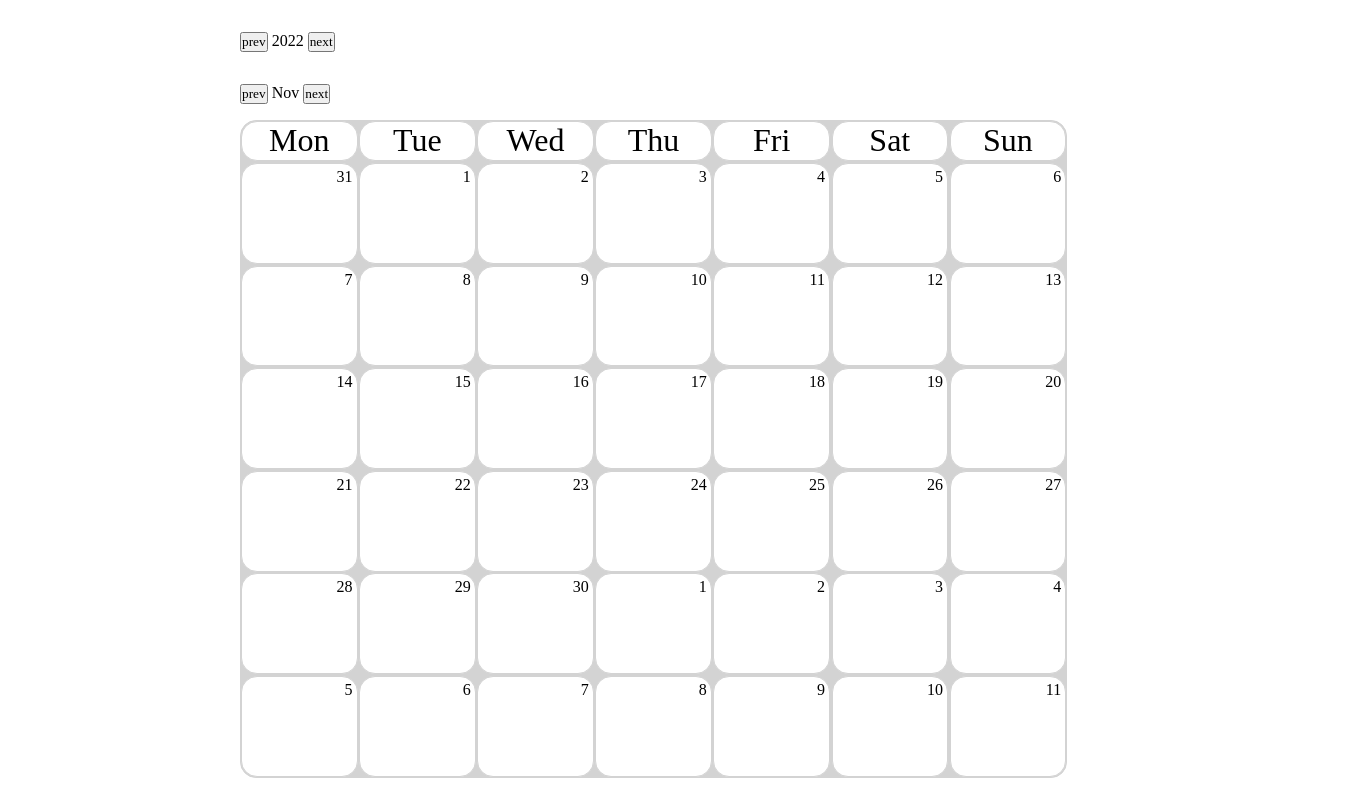
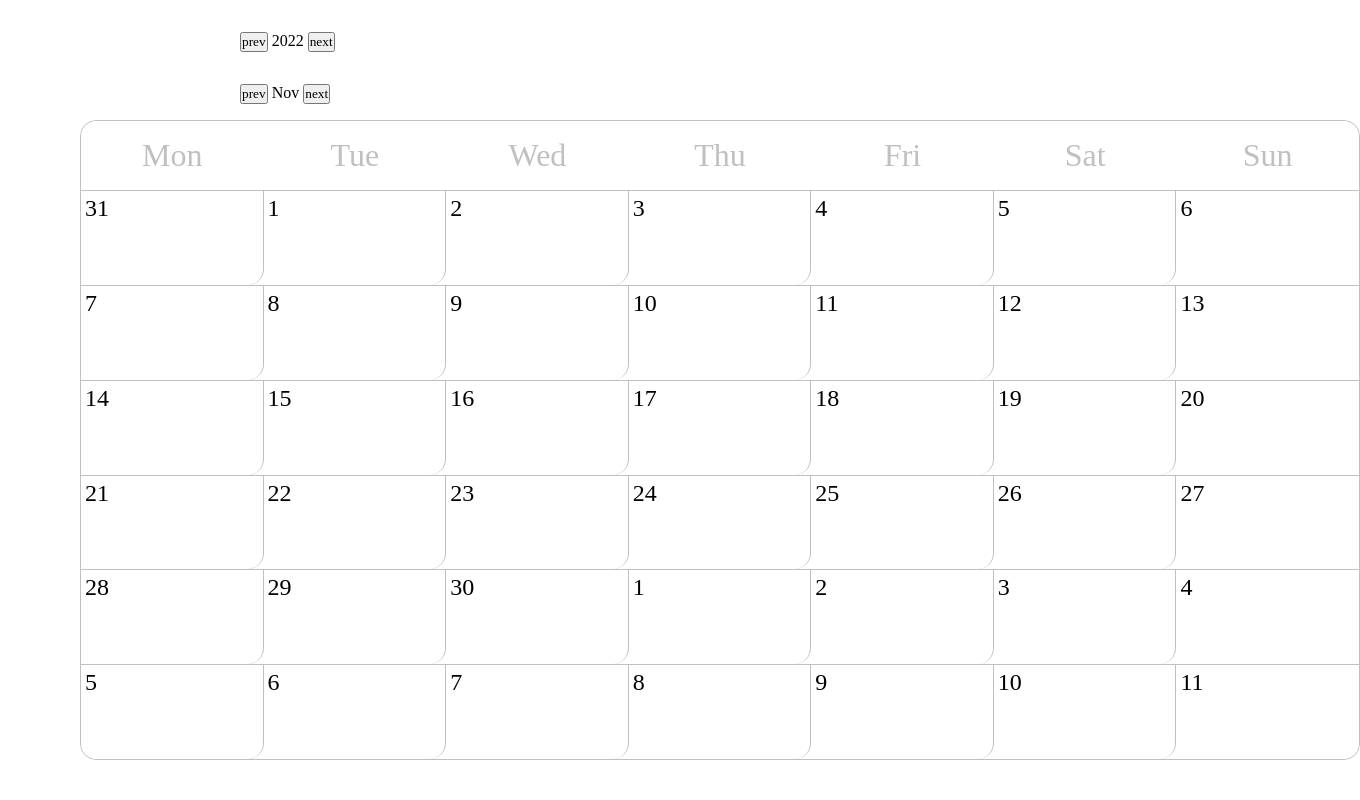
Before and after one commit to Redditask/Custom-Calendar, a React (Create React App) app: page / in a window 1280 px wide. Shown: the whole page, 1360 px wide, since content can reach past the window. Built offline with nearby package versions, Linux system fonts and the light colour scheme; a web font is replaced by a local one.

Commit message:
stylized calendar

```diff
--- a/src/styles/Calendar.module.scss
+++ b/src/styles/Calendar.module.scss
@@ -1,42 +1,50 @@
 .Calendar {
-  width: 51.7rem;
-  height: 41.1rem;
+  width: 80rem;
+  height: 40rem;
 
   display: grid;
   grid-template-columns: repeat(7, 1fr);
   grid-template-rows: 0.4fr repeat(6, 1fr);
 
-  gap: 0.1rem;
-
-  border: lightgrey 0.1rem solid;
+  border: silver 0.1rem solid;
   border-radius: 1rem;
 
-  background-color: lightgrey;
+  background-color: white;
 
   margin-top: 1rem;
-  margin-left: 15rem;
+  margin-left: 5rem;
 
   &__cell {
     display: flex;
-    justify-content: right;
 
-    border: lightgrey 0.1rem solid;
-    border-radius: 1rem;
+    font-size: 1.5rem;
+
+    border-top: silver 0.01rem solid;
+    border-right: silver 0.01rem solid;
+    border-bottom-left-radius: 1rem;
+    border-bottom-right-radius: 1rem;
 
     background-color: white;
 
     padding-top: 0.25rem;
-    padding-right: 0.25rem;
+    padding-left: 0.25rem;
+
+    &:nth-child(7n){
+      border-right: silver 0rem solid;
+    }
   }
 
   &__weekDay{
-    border: lightgrey 0.1rem solid;
+    border: 0rem white solid;
     border-radius: 1rem;
 
+    color: silver;
     background-color: white;
 
     font-size: 2rem;
     text-align: center;
+
+    padding: 1rem;
   }
 }
 
```
